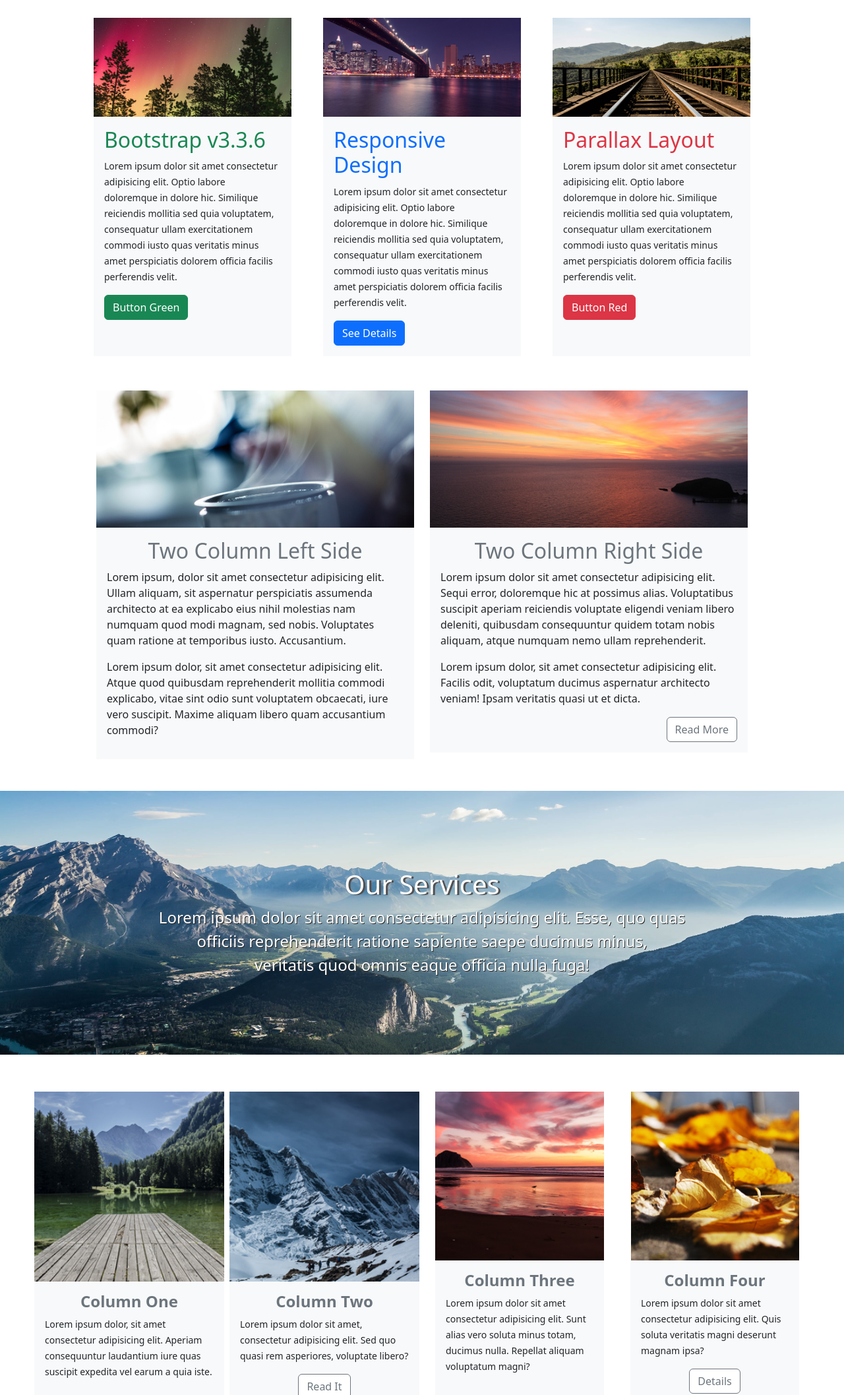
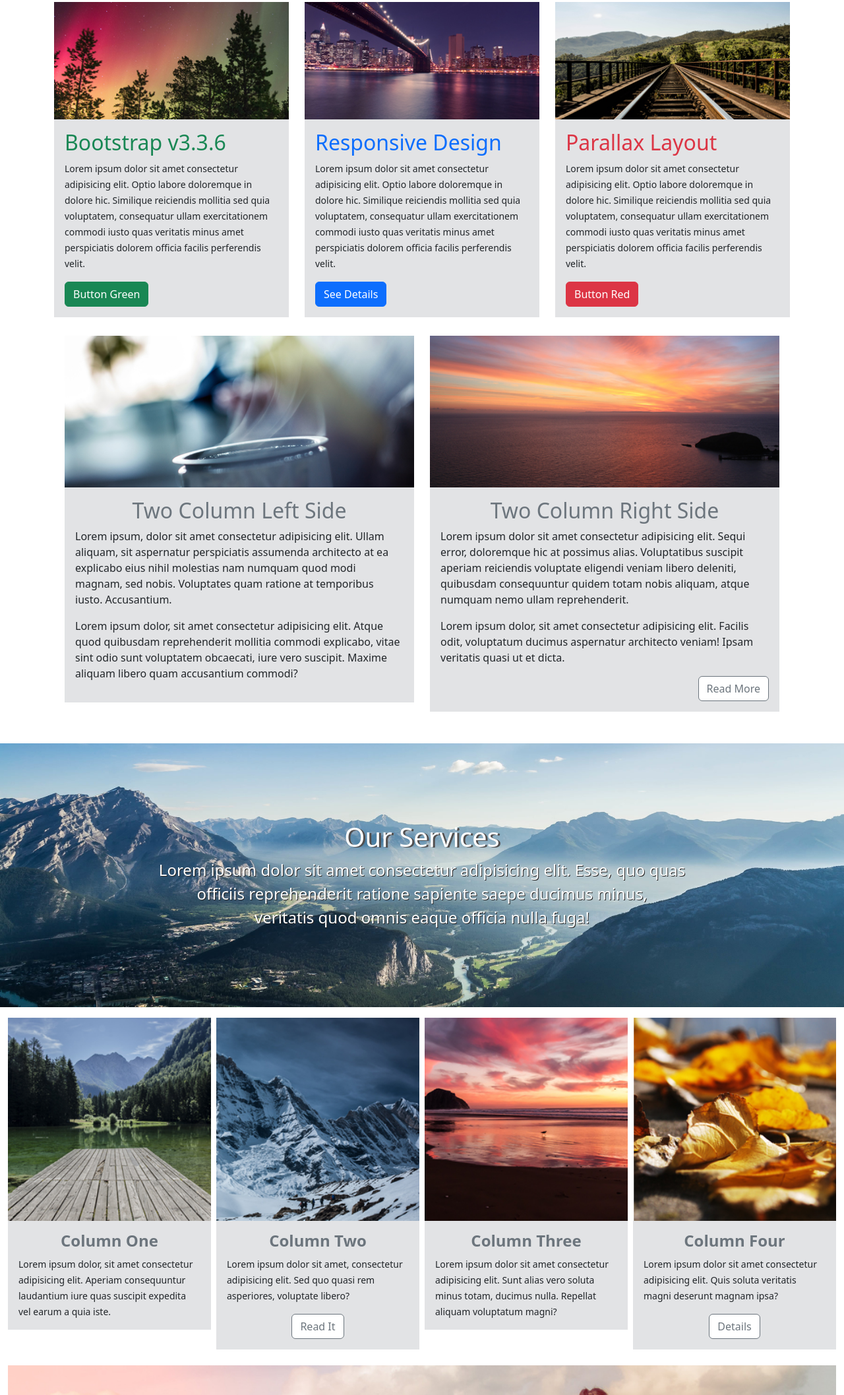
Before and after one commit to SnehaSudhakar/bootstraptraining, a plain HTML site: page index.html in a window 1280 px wide. Shown: the part 685-2800 px from the top of the page at 66% size. Drawn offline with nearby package versions, Linux system fonts and the light colour scheme.

Commit message:
changes in margins

```diff
--- a/index.html
+++ b/index.html
@@ -19,7 +19,7 @@
     </style>
 </head>
 
-<body>
+<body class="m-0">
     <header class="fixed-top">
         <nav class="navbar navbar-expand-md navbar-dark bg-dark p-3">
             <div class="container-fluid ">
@@ -75,11 +75,11 @@
             <!-- First row -->
             <!-- <div class="row row-cols-sm-1 row-col-md-3 justify-content-center gy-4 gx-4"> -->
 
-            <div class="row row-cols-auto g-4 px-5">
-                <div class="col col-sm-12 col-lg-4 p-4">
+            <div class="row row-cols-auto g-4 ">
+                <div class="col col-sm-12 col-lg-4 ">
                     <div class="card rounded-0 border-0 h-100">
                         <img src="./img/1-1.jpg" alt="" class="">
-                        <div class="card-body bg-light">
+                        <div class="card-body bg-secondary-subtle">
                             <h2 class="card-title text-success">Bootstrap v3.3.6</h2>
                             <p class="card-text"><small>Lorem ipsum dolor sit amet consectetur adipisicing elit. Optio
                                     labore
@@ -93,10 +93,10 @@
                         </div>
                     </div>
                 </div>
-                <div class="col col-sm-12 col-lg-4 p-4 ">
+                <div class="col col-sm-12 col-lg-4 ">
                     <div class="card rounded-0 border-0 h-100">
                         <img src="./img/1-2.jpg" alt="" class="">
-                        <div class="card-body bg-light">
+                        <div class="card-body bg-secondary-subtle">
                             <h2 class="card-title text-primary">Responsive Design</h2>
                             <p class="card-text"><small>Lorem ipsum dolor sit amet consectetur adipisicing elit. Optio
                                     labore
@@ -110,10 +110,10 @@
                         </div>
                     </div>
                 </div>
-                <div class="col col-sm-12 col-lg-4 p-4 ">
+                <div class="col col-sm-12 col-lg-4 ">
                     <div class="card rounded-0 border-0 h-100">
                         <img src="./img/1-3.jpg" alt="" class="">
-                        <div class="card-body bg-light">
+                        <div class="card-body bg-secondary-subtle">
                             <h2 class="card-title text-danger text-start">Parallax Layout</h2>
                             <p class="card-text"><small>Lorem ipsum dolor sit amet consectetur adipisicing elit. Optio
                                     labore
@@ -131,11 +131,11 @@
             <!-- End of first row -->
 
             <!-- Second row -->
-            <div class="row row-cols-sm-1 row-cols-md-2 px-5 g-4 m-1">
+            <div class="row row-cols-sm-1 row-cols-md-2 g-4 m-1">
                 <div class="col col-sm-12 col-md-6">
                     <div class="card border-0 rounded-0">
                         <img src="./img/2-1.jpg" alt="" class="">
-                        <div class="card-body bg-light">
+                        <div class="card-body bg-secondary-subtle">
                             <h2 class="card-title text-secondary text-center">Two Column Left Side</h2>
                             <p class="card-text">Lorem ipsum, dolor sit amet consectetur adipisicing elit. Ullam
                                 aliquam, sit aspernatur perspiciatis assumenda architecto at ea explicabo eius nihil
@@ -151,7 +151,7 @@
                 <div class="col col-sm-12 col-md-6 ">
                     <div class="card border-0 rounded-0">
                         <img src="./img/2-2.jpg" alt="" class="">
-                        <div class="card-body bg-light">
+                        <div class="card-body bg-secondary-subtle">
                             <h2 class="card-title text-secondary text-center">Two Column Right Side</h2>
                             <p class="card-text">Lorem ipsum dolor sit amet consectetur adipisicing elit. Sequi error,
                                 doloremque hic at possimus alias. Voluptatibus suscipit aperiam reiciendis voluptate
@@ -186,12 +186,12 @@
                 </div>
             </div>
             <!-- First row Cards-->
-            <div class="row row-cols-sm-1 row-cols-md-2 row-cols-lg-4 m-5  g-2">
+            <div class="row row-cols-sm-1 row-cols-md-2 row-cols-lg-4 m-2 g-2">
                 <!-- card 1 -->
                 <div class="col col-sm-12 col-md-6 col-lg-3 ">
-                    <div class="card rounded-0 border-0  h-100">
+                    <div class="card rounded-0 border-0 ">
                         <img src="./img/4-1.jpg" alt="" class="">
-                        <div class="card-body bg-light text-center">
+                        <div class="card-body bg-secondary-subtle text-center">
                             <h4 class="card-title text-secondary fw-bold">Column One</h4>
                             <p class="card-text text-start"><small>Lorem ipsum dolor, sit amet consectetur adipisicing
                                     elit.
@@ -203,9 +203,9 @@
                 </div>
                 <!-- card 2 -->
                 <div class="col col-sm-12 col-md-6 col-lg-3">
-                    <div class="card rounded-0 border-0  h-100">
+                    <div class="card rounded-0 border-0 ">
                         <img src="./img/4-2.jpg" alt="" class="">
-                        <div class="card-body bg-light text-center">
+                        <div class="card-body bg-secondary-subtle text-center">
                             <h4 class="card-title text-secondary fw-bold">Column Two</h4>
                             <p class="card-text text-start"><small>Lorem ipsum dolor sit amet, consectetur adipisicing
                                     elit. Sed
@@ -217,9 +217,9 @@
                 </div>
                 <!-- card 3 -->
                 <div class="col col-sm-12 col-md-6 col-lg-3">
-                    <div class="card rounded-0 border-0 px-3 h-100">
+                    <div class="card rounded-0 border-0 ">
                         <img src="./img/4-3.jpg" alt="" class="">
-                        <div class="card-body bg-light text-center">
+                        <div class="card-body bg-secondary-subtle text-center">
                             <h4 class="card-title text-secondary fw-bold">Column Three</h4>
                             <p class="card-text text-start"><small>Lorem ipsum dolor sit amet consectetur adipisicing
                                     elit. Sunt
@@ -231,9 +231,9 @@
                 </div>
                 <!-- card 4 -->
                 <div class="col col-sm-12 col-md-6 col-lg-3 ">
-                    <div class="card rounded-0 border-0 px-3 h-100">
+                    <div class="card rounded-0 border-0 ">
                         <img src="./img/4-4.jpg" alt="" class="">
-                        <div class="card-body bg-light  text-center">
+                        <div class="card-body bg-secondary-subtle  text-center">
                             <h4 class="card-title text-secondary fw-bold">Column Four</h4>
                             <p class="card-text  text-start"><small>Lorem ipsum dolor sit amet consectetur adipisicing
                                     elit. Quis
@@ -246,11 +246,11 @@
             </div>
             <!-- Second row cards-->
             <!-- card 5 -->
-            <div class="row row-cols-1 m-5 g-2 px-5">
+            <div class="row row-cols-1 mt-3 g-2 ">
                 <div class="col col-sm-12 px-3">
                     <div class="card rounded-0 border-0 ">
                         <img src="./img/4-5.jpg" alt="" class="">
-                        <div class="card-body bg-light  text-start">
+                        <div class="card-body bg-secondary-subtle  text-start">
                             <h4 class="card-title text-secondary fw-bold">On Big Column</h4>
                             <p class="card-text"><small>Lorem ipsum dolor sit amet consectetur adipisicing
                                     elit. Distinctio nemo praesentium vitae deleniti excepturi accusamus quaerat! Ut
@@ -275,22 +275,22 @@
         <section class="mt-5 mb-0" id="contact">
 
             <div class="card border border-0">
-                <img src="./img/bg-3.jpg" class="card-img img-fluid rounded-0 w-100" alt="contact-bg"
-                    style="height:70vh;">
+                <img src="./img/bg-3.jpg" class="card-img img-fluid rounded-0 w-100 mb-0" alt="contact-bg"
+                    style="height:85vh;">
 
                 <div class="card-img-overlay d-flex flex-column justify-content-start align-items-center mt-5 ">
                     <h1 class="card-title fw-normal text-white" style="text-shadow: 3px 1px rgb(15, 15, 15);">
                         Contact Form
                     </h1>
-                    <p class="card-text bg-light bg-opacity-50 text-dark text-center p-4 mt-2 mb-3 rounded-2 w-50">
+                    <p class="card-text bg-light bg-opacity-50 text-dark text-center p-2 mt-2 rounded-2 w-75">
                         Lorem ipsum dolor sit amet consectetur adipisicing elit. Eius magni, voluptatum molestiae ab,
                         dolore, quasi voluptate necessitatibus nulla possimus temporibus neque officia maiores quo
                         perspiciatis.
                     </p>
-                    <form class="h-50 w-50" novalidate>
-                        <div class="row row-cols-sm-1 row-cols-md-2">
+                    <form class="h-50 w-75 " novalidate>
+                        <div class="row row-cols-sm-1 row-cols-md-2 row-cols-lg-2">
                             <!-- first column -->
-                            <div class="col col-sm-12 col-md-6">
+                            <div class="col col-sm-12 col-md-12">
                                 <!-- row 1 -->
                                 <div class="row row-cols-auto mt-3">
                                     <div class="col col-sm-12 col-md-6 w-100">
@@ -315,7 +315,7 @@
                             </div>
                             <!-- End of first column -->
                             <!-- second column -->
-                            <div class="col col-sm-12 col-md-6">
+                            <div class="col col-sm-12 col-md-12">
                                 <!-- row 1 -->
                                 <div class="row row-cols-auto mt-3">
                                     <div class="col-sm-12 col-md-6 w-100">
```
